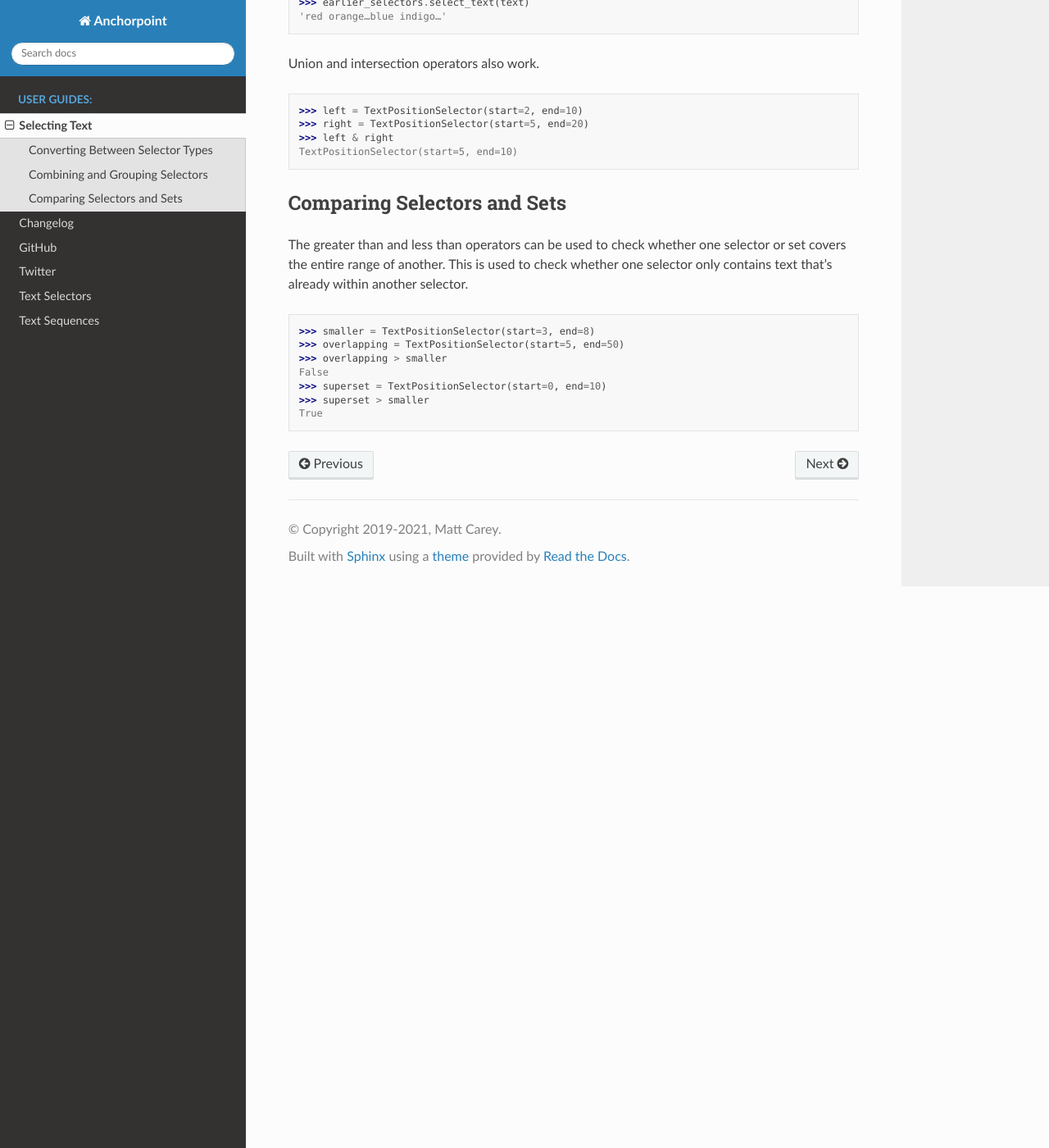
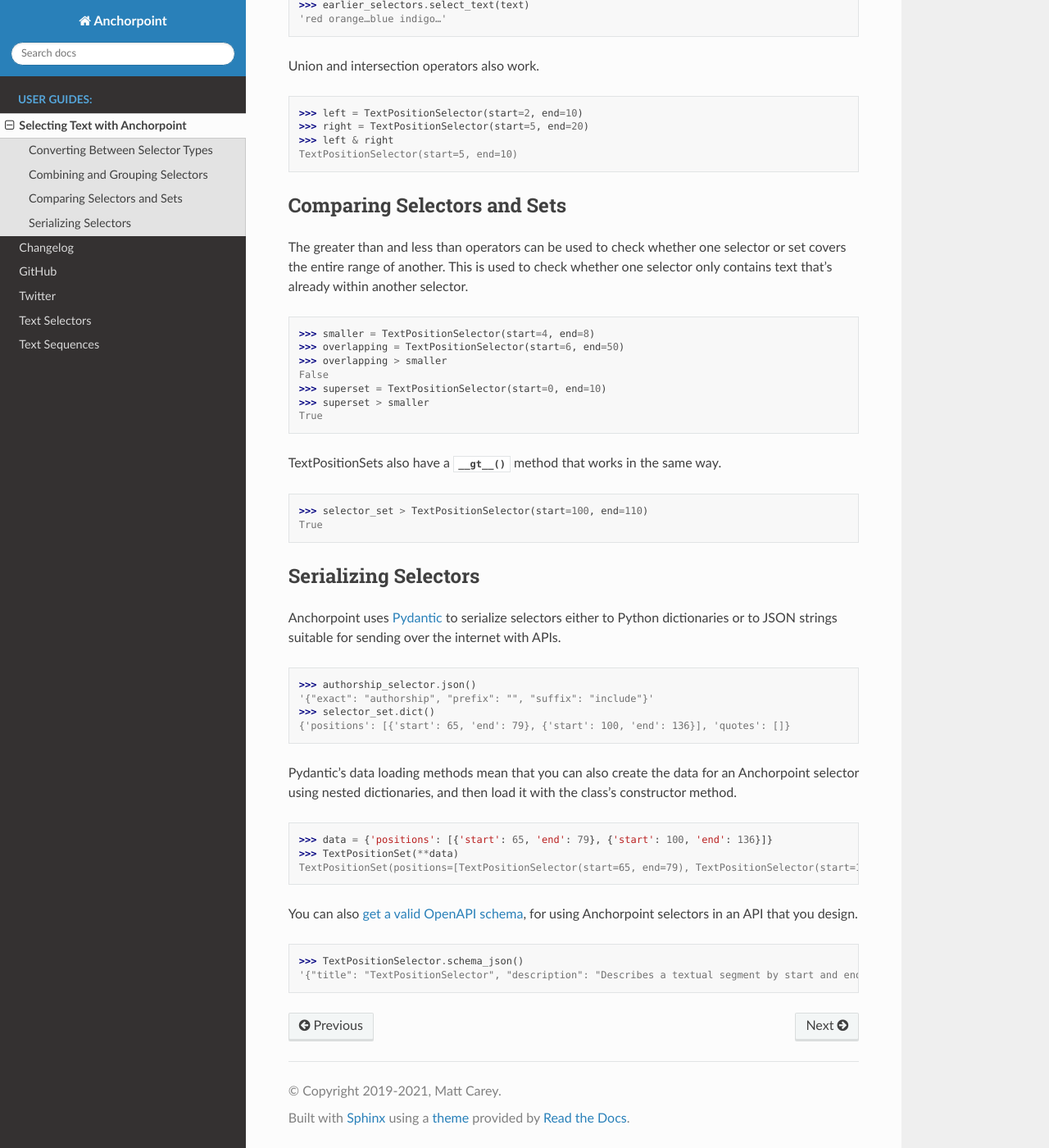
Before and after one commit to mscarey/anchorpoint, a Sphinx documentation site: the page built from docs/guides/selecting.rst, in a window 1280 px wide and 1400 px high, scrolled down 2566 px. Shown: the whole window at 82% size. Built offline with Sphinx 7.4.7 and the Read the Docs theme 2.0.0, drawn with Linux system fonts in a browser that asks for light colours; some of the changed text lies outside the part shown.

Commit message:
add Serializing section to docs

```diff
--- a/docs/api/selectors.rst
+++ b/docs/api/selectors.rst
@@ -4,4 +4,5 @@ Text Selectors
 
 .. automodule:: anchorpoint.textselectors
    :members:
+   :special-members:
    :no-undoc-members:
--- a/docs/guides/selecting.rst
+++ b/docs/guides/selecting.rst
@@ -1,6 +1,6 @@
-==============
-Selecting Text
-==============
+===============================
+Selecting Text with Anchorpoint
+===============================
 
 Anchorpoint is a tool for labeling referenced passages within text documents,
 in a format that allows the "anchors" to the referenced passages to be stored
@@ -35,7 +35,7 @@ that is being selected.
 
 Sometimes a selected passage is too long to include in full in
 the :class:`~anchorpoint.textselectors.TextQuoteSelector`\.
-In that case, you can identify the selection by specifying its `prefix` and `suffix`.
+In that case, you can identify the selection by specifying its ``prefix`` and ``suffix``.
 That is, the text immediately before and immediately after the text you want to select.
 
     >>> quote = TextQuoteSelector(prefix="otherwise communicated, ", suffix=" Works of authorship")
@@ -55,7 +55,7 @@ of the text string.
 
 If you want to use a :class:`~anchorpoint.textselectors.TextQuoteSelector` to select
 a particular instance of a phrase that appears more than once in the text, then you
-can add a `prefix` or `suffix` in addition to the `exact` phrase to eliminate the
+can add a ``prefix`` or ``suffix`` in addition to the ``exact`` phrase to eliminate the
 ambiguity. For example, this selector applies to the second instance of the word
 "authorship" in the text, not the first instance.
 
@@ -95,7 +95,7 @@ class called a :class:`~anchorpoint.textselectors.TextPositionSet`\.
     >>> selector_set
     TextPositionSet(positions=[TextPositionSelector(start=65, end=79), TextPositionSelector(start=100, end=136)], quotes=[])
 
-The TextPositionSet can be used to select nonconsecutive passages of text.
+The :class:`~anchorpoint.textselectors.TextPositionSet` can be used to select nonconsecutive passages of text.
 
     >>> selector_set.select_text(legal_text)
     '…original works…in any tangible medium of expression…'
@@ -131,10 +131,42 @@ The greater than and less than operators can be used to check whether one select
 or set covers the entire range of another. This is used to check whether one selector
 only contains text that's already within another selector.
 
-    >>> smaller = TextPositionSelector(start=3, end=8)
-    >>> overlapping = TextPositionSelector(start=5, end=50)
+    >>> smaller = TextPositionSelector(start=4, end=8)
+    >>> overlapping = TextPositionSelector(start=6, end=50)
     >>> overlapping > smaller
     False
     >>> superset = TextPositionSelector(start=0, end=10)
     >>> superset > smaller
     True
+
+TextPositionSets also have a :meth:`~anchorpoint.textselectors.TextPositionSet.__gt__` method
+that works in the same way.
+
+    >>> selector_set > TextPositionSelector(start=100, end=110)
+    True
+
+Serializing Selectors
+---------------------
+
+Anchorpoint uses `Pydantic <https://pydantic-docs.helpmanual.io/>`__ to
+serialize selectors either to Python dictionaries
+or to JSON strings suitable for sending over the internet with APIs.
+
+    >>> authorship_selector.json()
+    '{"exact": "authorship", "prefix": "", "suffix": "include"}'
+    >>> selector_set.dict()
+    {'positions': [{'start': 65, 'end': 79}, {'start': 100, 'end': 136}], 'quotes': []}
+
+Pydantic's data loading methods mean that you can also create the data for an
+Anchorpoint selector using nested dictionaries, and then load it with the class's
+constructor method.
+
+    >>> data = {'positions': [{'start': 65, 'end': 79}, {'start': 100, 'end': 136}]}
+    >>> TextPositionSet(**data)
+    TextPositionSet(positions=[TextPositionSelector(start=65, end=79), TextPositionSelector(start=100, end=136)], quotes=[])
+
+You can also `get a valid OpenAPI schema <https://pydantic-docs.helpmanual.io/usage/schema/>`__,
+for using Anchorpoint selectors in an API that you design.
+
+    >>> TextPositionSelector.schema_json()
+    '{"title": "TextPositionSelector", "description": "Describes a textual segment by start and end positions.\\n\\nBased on the Web Annotation Data Model `Text Position Selector\\n<https://www.w3.org/TR/annotation-model/#text-position-selector>`_ standard\\n\\n:param start:\\n    The starting position of the segment of text.\\n    The first character in the full text is character position 0,\\n    and the character is included within the segment.\\n\\n:param end:\\n    The end position of the segment of text.\\n    The character is not included within the segment.", "type": "object", "properties": {"start": {"title": "Start", "default": 0, "type": "integer"}, "end": {"title": "End", "type": "integer"}}}'
```
Also changed, not shown: 1 other file.
